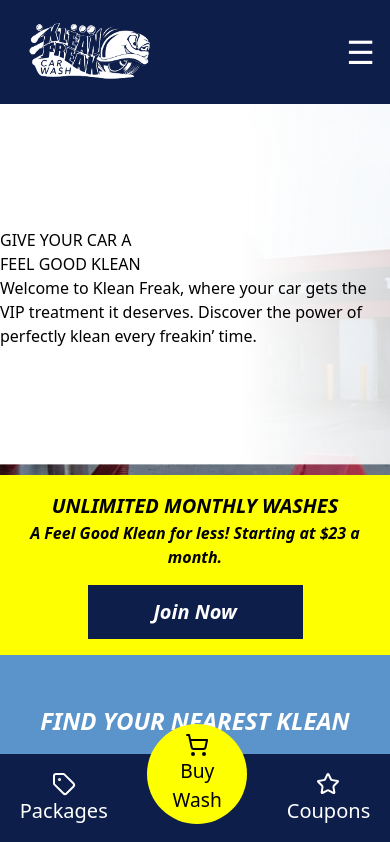
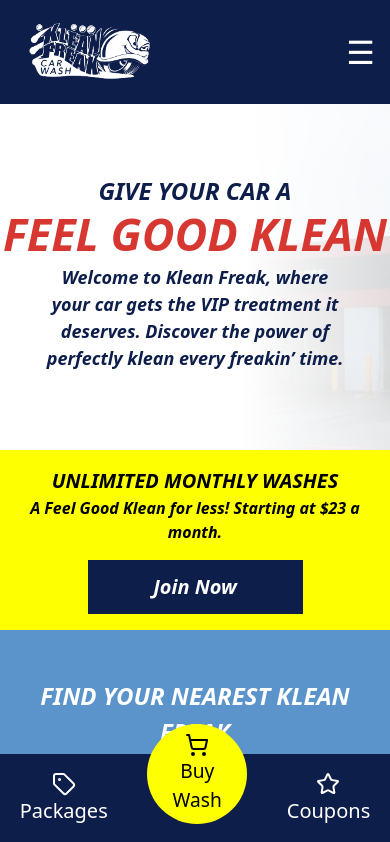
Before and after one commit to Jmorrissette1/klean-freak, a Next.js app: page / in a window 390 px wide. Shown: the top 842 px of the page. Built offline with nearby package versions, Linux system fonts and the light colour scheme.

Commit message:
hero container fixed

```diff
--- a/src/app/components/MonthlyWashesBar.tsx
+++ b/src/app/components/MonthlyWashesBar.tsx
@@ -1,3 +1,5 @@
+import Link from "next/link"
+
 const MonthlyWashesBar = () => {
     return (
         <div className="monthlyWashBar">
@@ -6,7 +8,7 @@
                 <p><em><strong>A Feel Good Klean for less! Starting at $23 a month.</strong></em></p>
             </div>
             <div>
-                <button className="monthlyWashButton"><em>Join Now</em></button>
+               <Link href="/klean-club"> <button className="monthlyWashButton"><em>Join Now</em></button></Link>
             </div>
         </div>
     );
--- a/src/app/globals.css
+++ b/src/app/globals.css
@@ -3,9 +3,8 @@
 
 @custom-variant dark (&:is(.dark *));
 
-@theme{
+@theme {
   --font-display: "Prompt", sans-serif;
-
 }
 :root {
   --menu-background-color: #0d1e4b;
@@ -55,10 +54,10 @@
   background-color: var(--klean-freak-yellow);
 }
 
-
-
-
-
+.hero-H2 {
+  color: #0d1e4b;
+  font-size: 20px;
+}
 
 .rinsedFormContainer iframe {
   border: none;
@@ -78,7 +77,7 @@
   justify-content: center;
   align-items: center;
 }
-.contentBox{
+.contentBox {
   font-size: 16px;
   display: flex;
   flex-direction: column;
@@ -89,28 +88,50 @@
   font-size: 22px;
   padding: 45px;
 }
-.textBlock{
+.textBlock {
   margin-top: 2rem;
   margin-bottom: 2rem;
 }
 
-.heroSectionD{
-  background-image: url('/Hero-D.png');
+.heroSectionD {
+  background-image: url("/Hero-D.png");
   background-size: cover;
   background-position: center;
   background-repeat: no-repeat;
-  height: 375px;
+  height: 350px;
 }
 
-.heroTextBox{
-  max-width: 600px;
+.heroTextBox {
+  max-width: 700px;
+}
+
+.heroH2 {
+  font-size: 30px;
+  color: #0d1e4b;
+  line-height: 0;
+  font-weight: bold;
+  font-style: italic;
+}
+
+.heroH1 {
+  color: #d73731;
+  font-size: 50px;
+  font-weight: bold;
+  font-style: italic;
+}
+
+.heroP {
+  font-size: 22px;
+  font-style: italic;
+  font-weight: bold;
+  color: #0d1e4b;
 }
 
 .locationBox {
   width: 500px;
   margin-bottom: 2rem;
 }
-.locationFeaturesList{
+.locationFeaturesList {
   margin-left: 2.5rem;
   margin-bottom: 1rem;
 }
@@ -120,10 +141,10 @@
 }
 
 .main-content {
-  padding-top: 150px;;
+  padding-top: 150px;
 }
 
-.google-map{
+.google-map {
   margin-bottom: 2rem;
   width: 600px;
 }
@@ -132,65 +153,6 @@
   html {
     color-scheme: dark;
   }
-}
-
-@media (max-width: 768px) {
-  .pageH1 {
-    text-align: center;
-    margin-top: 0;
-  }
-    .pageH2{
-    font-weight: 800;
-    font-size: 1.5rem;
-  }
-
-  .pageH3{
-    font-weight: 700;
-    font-size: 1.25rem;
-  }
-  .pageH4{
-    font-weight: 500;
-    font-size: 1.25rem;
-  }
-  .pageContent {
-    width: 100%;
-  }
-  .main-content {
-    padding-top: 100px;
-  }
-
-  .rinsedFormContainer {
-    width: 100vw;
-    height: 100%;
-    display: flex;
-    justify-content: center;
-    align-items: center;
-    flex-direction: column;
-    background: #fff;
-  }
-  .contentBox{
-    font-size:1rem;
-    margin-bottom: 0;
-    max-width: 400px;
-    text-align: center;
-  }
-  .pageH2{
-  font-weight: 800;
-  font-size: 1.5rem;
-  }
-  .google-map{
-    margin-bottom: 2rem;
-    width: 100vw;
-  }
-
-  .locationTextBox{
-    margin-left: 1rem;
-  }
-
-  .locationFeaturesList{
-    max-width: 325px;
-  }
-
 }
 
 @theme inline {
@@ -292,11 +254,9 @@
     color: inherit;
     text-decoration: none;
   }
-
-
 }
 
-@layer components{
+@layer components {
   .pageContent {
     display: flex;
     justify-content: center;
@@ -322,20 +282,20 @@
     font-weight: 900;
   }
 
-  .pageH2{
+  .pageH2 {
     font-weight: 800;
     font-size: 2rem;
   }
-    .pageH3{
+  .pageH3 {
     font-weight: 700;
     font-size: 1.75rem;
   }
-  .pageH4{
+  .pageH4 {
     font-weight: 500;
     font-size: 1.5rem;
   }
 }
-  .monthlyWashBar{
+.monthlyWashBar {
   display: flex;
   flex-direction: row;
   justify-content: center;
@@ -343,7 +303,7 @@
   padding: 1rem;
 }
 
-  .monthlyWashButton{
+.monthlyWashButton {
   background-color: var(--menu-background-color);
   width: 215px;
   color: #fff;
@@ -356,15 +316,100 @@
 }
 
 @media (max-width: 768px) {
-      .monthlyWashBar{
+  .monthlyWashBar {
     flex-direction: column;
     align-items: center;
     justify-content: center;
     text-align: center;
   }
-    .monthlyWashButton{
+  .monthlyWashButton {
     margin-left: 0;
     margin-top: 1rem;
   }
+}
 
+@media (max-width: 768px) {
+  .heroSectionD {
+    background-size: auto;
   }
+
+  .heroTextBox {
+    display: flex;
+    justify-content: center;
+    flex-direction: column;
+    align-items: center;
+  }
+
+  .heroP {
+    max-width: 300px;
+    font-size: 18px;
+    text-align: center;
+  }
+  .heroH1 {
+    margin-top: 0.5rem;
+    margin-bottom: 0.5rem;
+    line-height: 1;
+    text-align: center;
+    font-size: 45px;
+  }
+
+  .heroH2 {
+    font-size: 24px;
+    line-height: 1;
+  }
+
+  .pageH1 {
+    text-align: center;
+  }
+  .pageH2 {
+    font-weight: 800;
+    font-size: 1.5rem;
+  }
+
+  .pageH3 {
+    font-weight: 700;
+    font-size: 1.25rem;
+  }
+  .pageH4 {
+    font-weight: 500;
+    font-size: 1.25rem;
+  }
+  .pageContent {
+    width: 100%;
+  }
+  .main-content {
+    padding-top: 100px;
+  }
+
+  .rinsedFormContainer {
+    width: 100vw;
+    height: 100%;
+    display: flex;
+    justify-content: center;
+    align-items: center;
+    flex-direction: column;
+    background: #fff;
+  }
+  .contentBox {
+    font-size: 1rem;
+    margin-bottom: 0;
+    max-width: 400px;
+    text-align: center;
+  }
+  .pageH2 {
+    font-weight: 800;
+    font-size: 1.5rem;
+  }
+  .google-map {
+    margin-bottom: 2rem;
+    width: 100vw;
+  }
+
+  .locationTextBox {
+    margin-left: 1rem;
+  }
+
+  .locationFeaturesList {
+    max-width: 325px;
+  }
+}
--- a/src/app/page.tsx
+++ b/src/app/page.tsx
@@ -3,9 +3,10 @@
 export default function Home() {
   return <div>
     <div className="heroSectionD centeredColumn">
-      <div className="heroTextBox"><h2
-      >GIVE YOUR CAR A </h2><h1>FEEL GOOD KLEAN</h1>
-      <p>Welcome to Klean Freak, where your car gets the VIP treatment it deserves. Discover the power of perfectly klean every freakin’ time.</p>
+      <div className="heroTextBox">
+      <h2 className="heroH2">GIVE YOUR CAR A</h2>
+      <h1 className="heroH1">FEEL GOOD KLEAN</h1>
+      <p className="heroP">Welcome to Klean Freak, where your car gets the VIP treatment it deserves. Discover the power of perfectly klean every freakin’ time.</p>
       </div>
       </div>
 
```
Lines whose indentation alone changed are shown as unchanged.
